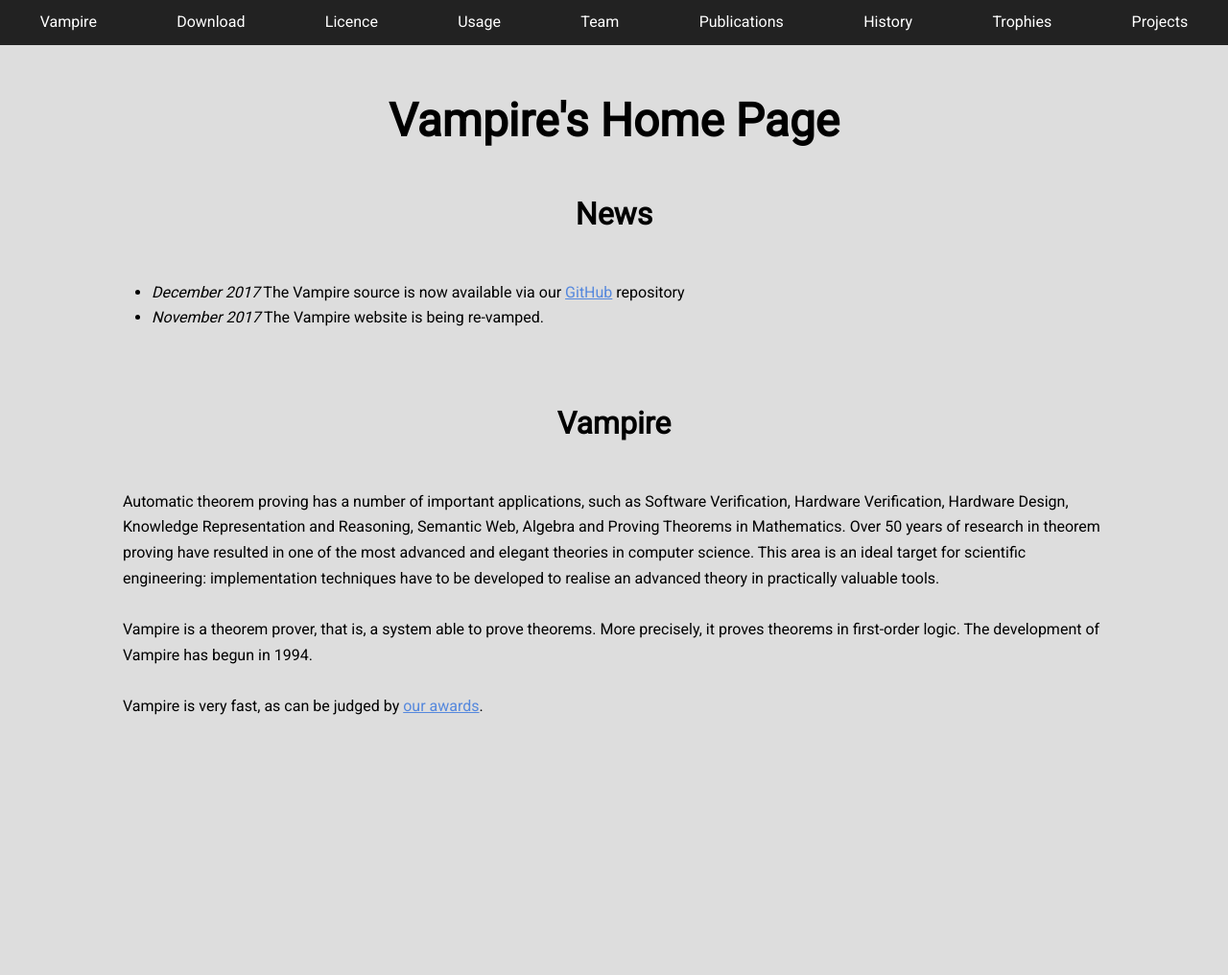
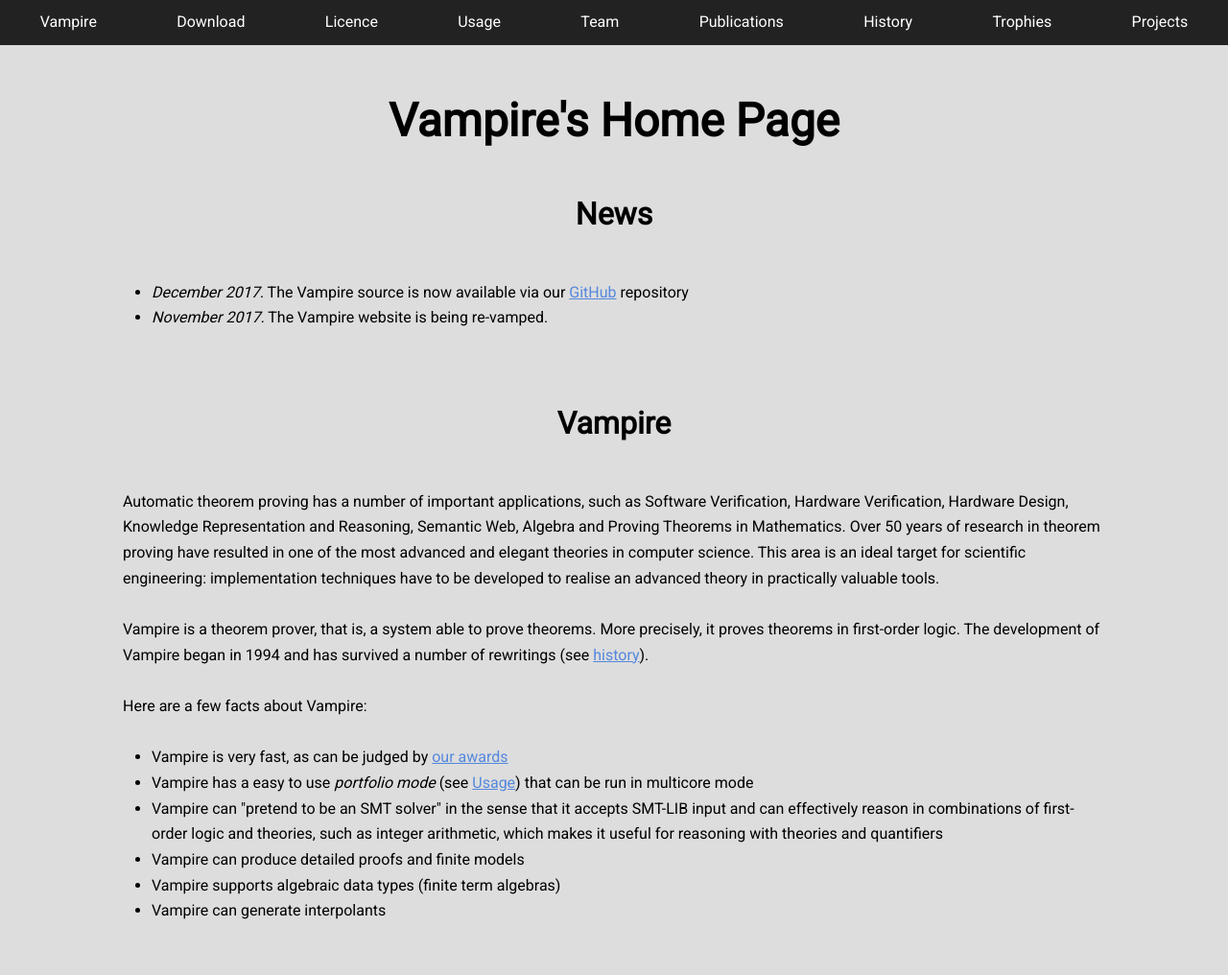
Before and after one commit to vprover/vprover.github.io, a Jekyll site: the page built from index.html, in a window 1280 px wide. Shown: the whole page at 96% size. Built offline with Jekyll 4.4.1, drawn with Linux system fonts in a browser that asks for light colours; before the commit the page ends 900 px from its top, so only the background shows below that.

Commit message:
Adding some facts about vampire

```diff
--- a/index.html
+++ b/index.html
@@ -5,22 +5,33 @@
 
 <h2>News</h2>
 <ul>
-  <li><i>December 2017</i> The Vampire source is now available via our <a href="https://github.com/vprover/vampire">GitHub</a> repository</li>
-  <li><i>November 2017</i> The Vampire website is being re-vamped.
+  <li><i>December 2017.</i> The Vampire source is now available via our <a href="https://github.com/vprover/vampire">GitHub</a> repository</li>
+  <li><i>November 2017.</i> The Vampire website is being re-vamped.
 </ul>
 
 <h2>Vampire</h2>
 <p>
-Automatic theorem proving has a number of important applications, such as Software Verification, Hardware Verification, Hardware Design, Knowledge Representation and Reasoning, Semantic Web, Algebra and Proving Theorems in Mathematics.
+Automatic theorem proving has a number of important applications, such as Software Verification, Hardware Verification,
+Hardware Design, Knowledge Representation and Reasoning, Semantic Web, Algebra and Proving Theorems in Mathematics.
 Over 50 years of research in theorem proving have resulted in one of the most advanced and elegant theories in computer science.
-This area is an ideal target for scientific engineering: implementation techniques have to be developed to realise an advanced theory in practically valuable tools.
+This area is an ideal target for scientific engineering: implementation techniques have to be developed to realise an
+  advanced theory in practically valuable tools.
 </p>
 
 <p>
 Vampire is a theorem prover, that is, a system able to prove theorems.
-More precisely, it proves theorems in first-order logic. The development of Vampire has begun in 1994.
+More precisely, it proves theorems in first-order logic. The development of Vampire began in 1994 and has survived a number of rewritings (see <a href="https://vprover.github.io/history.html">history</a>).
 </p>
 
 <p>
-Vampire is very fast, as can be judged by <a href="/trophies.html">our awards</a>.
+Here are a few facts about Vampire:
+<ul>
+  <li>Vampire is very fast, as can be judged by <a href="/trophies.html">our awards</a></li>
+  <li>Vampire has a easy to use <i>portfolio mode</i> (see <a href="https://vprover.github.io/usage.html">Usage</a>) that can be run in multicore mode</li>
+  <li>Vampire can "pretend to be an SMT solver" in the sense that it accepts SMT-LIB input and can effectively reason in combinations of first-order logic and theories,
+    such as integer arithmetic, which makes it useful for reasoning with theories and quantifiers</li>
+  <li>Vampire can produce detailed proofs and finite models</li>
+  <li>Vampire supports algebraic data types (finite term algebras)</li>
+  <li>Vampire can generate interpolants</li>
+</ul>
 </p>
```
